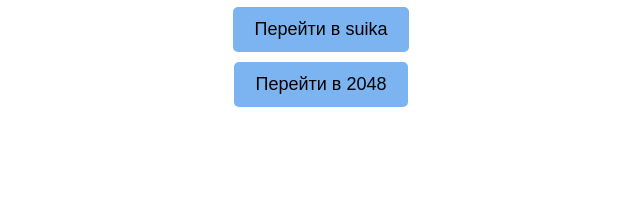
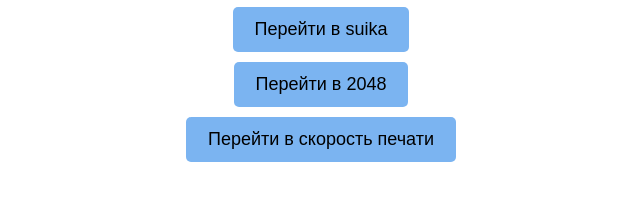
Before and after one commit to MinikoCappu/BaldanGames, a plain HTML site: page index.html in a window 1280 px wide. Shown: the part 151-352 px from the top of the page, without its empty margins (319-959 px from the left). Drawn offline with Linux system fonts and the light colour scheme.

Commit message:
Update index.html

```diff
--- a/index.html
+++ b/index.html
@@ -55,6 +55,7 @@
             <li><a href="snake/snake.html"><img src="images/snake_icon.png" alt="Snake">Перейти в snake</a></li>
             <li><a href="suika/suika.html">Перейти в suika</a></li>
             <li><a href="2048/2048.html">Перейти в 2048</a></li>
+            <li><a href="typing/typing.html">Перейти в скорость печати</a></li>
         </ul>
     </div>
 </body>
```
